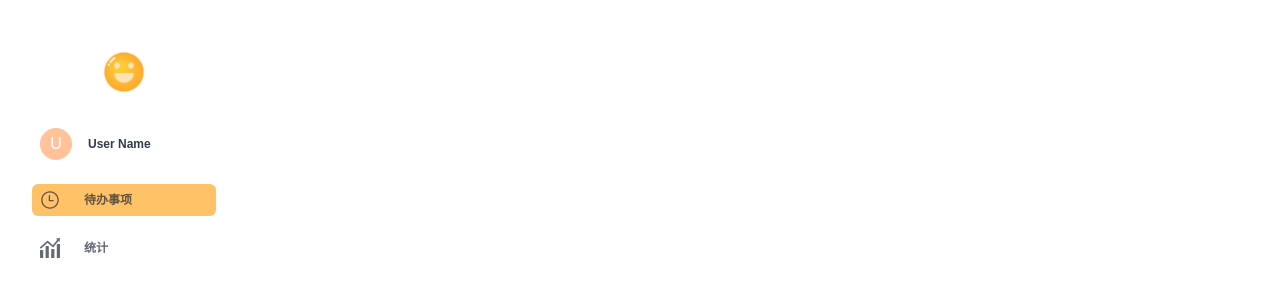
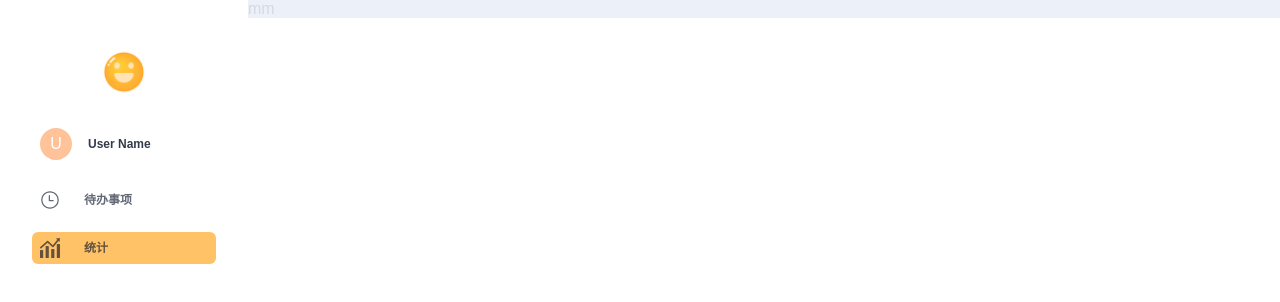
Before and after one commit to yumao369/todolist, a React app: page /home/statis in a window 1280 px wide. Shown: the top 302 px of the page. Built offline with nearby package versions, Linux system fonts and the light colour scheme.

Commit message:
improve routing configuration

```diff
--- a/package.json
+++ b/package.json
@@ -49,6 +49,7 @@
     "postcss-preset-env": "6.7.0",
     "postcss-safe-parser": "5.0.2",
     "prompts": "2.4.0",
+    "prop-types": "^15.7.2",
     "react": "^17.0.2",
     "react-app-polyfill": "^2.0.0",
     "react-dev-utils": "^11.0.3",
--- a/src/App.js
+++ b/src/App.js
@@ -2,6 +2,8 @@ import React from "react";
 //for "react-router-dom"V6, change Redirect to Navigate
 import { BrowserRouter as Router, Route, Redirect } from "react-router-dom";
 import Home from "./pages/Home";
+import Statis from "./pages/Statistics";
+import Todo from "./pages/Todo";
 
 function App() {
   return (
@@ -9,7 +11,6 @@ function App() {
       <div className="APP"></div>
       <Route exact path="/" render={() => <Redirect to="/home" />}></Route>
       <Route path="/home" component={Home}></Route>
-      {/* <Route path="/todo" component={ToDo}></Route> */}
     </Router>
   );
 }
--- a/src/pages/Home/Menu/index.js
+++ b/src/pages/Home/Menu/index.js
@@ -1,15 +1,16 @@
 import React, { useState } from "react";
+import PropTypes from "prop-types";
+
 import styles from "./index.module.css";
 
-export default function Menu({ id, svgId, children, selected, onClick }) {
+export default function Menu({ id, svgId, path, children, selected, onClick }) {
   return (
     <div
       onClick={() => {
-        onClick(id);
+        onClick(path);
       }}
       className={[styles.menu, selected ? styles.menuSelected : ""].join(" ")}
     >
-      {/* <img className={styles.img} src={imgURL} alt="" /> */}
       <svg className={styles.svg}>
         <use xlinkHref={svgId} />
       </svg>
@@ -17,3 +18,12 @@ export default function Menu({ id, svgId, children, selected, onClick }) {
     </div>
   );
 }
+
+Menu.propTypes = {
+  id: PropTypes.number,
+  svgId: PropTypes.string,
+  path: PropTypes.string,
+  children: PropTypes.string,
+  selected: PropTypes.bool,
+  onclick: PropTypes.func,
+};
--- a/src/pages/Home/index.js
+++ b/src/pages/Home/index.js
@@ -1,8 +1,10 @@
 import React from "react";
 import { useState } from "react";
-import { Route } from "react-router";
+import { Route, useHistory, useLocation } from "react-router";
 
 import Menu from "./Menu";
+import Todo from "../Todo";
+import Statis from "../Statistics";
 
 import styles from "./index.module.css";
 import logo from "../../assets/png/logo.png";
@@ -10,18 +12,21 @@ import clock from "../../assets/svg/icon-clock.svg";
 import statistics from "../../assets/svg/icon-statistics.svg";
 
 const menuData = [
-  { svgId: "#icon-clock", menuName: "待办事项" },
-  { svgId: "#icon-statistics", menuName: "统计" },
+  { svgId: "#icon-clock", menuName: "待办事项", path: "/home" },
+  { svgId: "#icon-statistics", menuName: "统计", path: "/home/statis" },
 ];
 
 export default function Home() {
-  const [menuSelected, setMenuSelected] = useState([1, 0]);
+  let history = useHistory();
+  let location = useLocation();
 
-  const onselected = (menuIndex) => {
-    setMenuSelected(
-      menuSelected.map((item, index) => (index === menuIndex ? 1 : 0))
-    );
-    console.log(menuSelected);
+  const [menuSelected, setMenuSelected] = useState(location.pathname);
+
+  const onClick = (path) => {
+    setMenuSelected(path);
+    //hook中不能这样使用this,js的特性决定
+    // this.props.history.push(path);
+    history.push(path);
   };
 
   const renderMenu = () => {
@@ -30,9 +35,10 @@ export default function Home() {
         <Menu
           key={item.svgId}
           id={index}
+          path={item.path}
           svgId={item.svgId}
-          selected={menuSelected[index]}
-          onClick={onselected}
+          selected={menuSelected === item.path}
+          onClick={onClick}
         >
           {item.menuName}
         </Menu>
@@ -59,9 +65,14 @@ export default function Home() {
         <>{renderMenu()}</>
       </div>
       {/* 右边主题内容 */}
-      {/* <div className={styles.content}>
-        <Route path="/home/todo" component={ToDo}></Route>
-      </div> */}
+      <div className={styles.content}>
+        {/* 此处不能再包裹一层router，否则会出现url改变，页面不改变的情况 */}
+        {/* https://segmentfault.com/q/1010000009790180 */}
+        {/* <Router history={history}> */}
+        <Route exact path="/home" component={Todo}></Route>
+        <Route path="/home/statis" component={Statis}></Route>
+        {/* </Router> */}
+      </div>
     </div>
   );
 }
--- a/src/pages/Home/index.module.css
+++ b/src/pages/Home/index.module.css
@@ -50,3 +50,8 @@
   margin: 0 0 0 0;
   font-weight: 600;
 }
+
+.content {
+  margin-left: 248px;
+  background-color: #ecf0f8;
+}
--- /dev/null
+++ b/src/pages/Statistics/index.js
@@ -0,0 +1,5 @@
+import React from "react";
+
+export default function Statis() {
+  return <div>mm</div>;
+}
--- /dev/null
+++ b/src/pages/Todo/index.js
@@ -0,0 +1,12 @@
+import React from "react";
+
+import styles from "./index.module.css";
+
+export default function Todo() {
+  return (
+    <div className={styles.todo}>
+      <div className={styles.todoLeft}>xxx</div>
+      <div className={styles.todoRight}>yyy</div>
+    </div>
+  );
+}
--- /dev/null
+++ b/src/pages/Todo/index.module.css
@@ -0,0 +1,6 @@
+.todo {
+  display: flex;
+  flex-direction: row;
+  align-items: center;
+  justify-content: space-between;
+}
```
Also changed, not shown: src/pages/Statistics/index.module.css (added), 2 other files (tests, documents, lock files or other folders).
